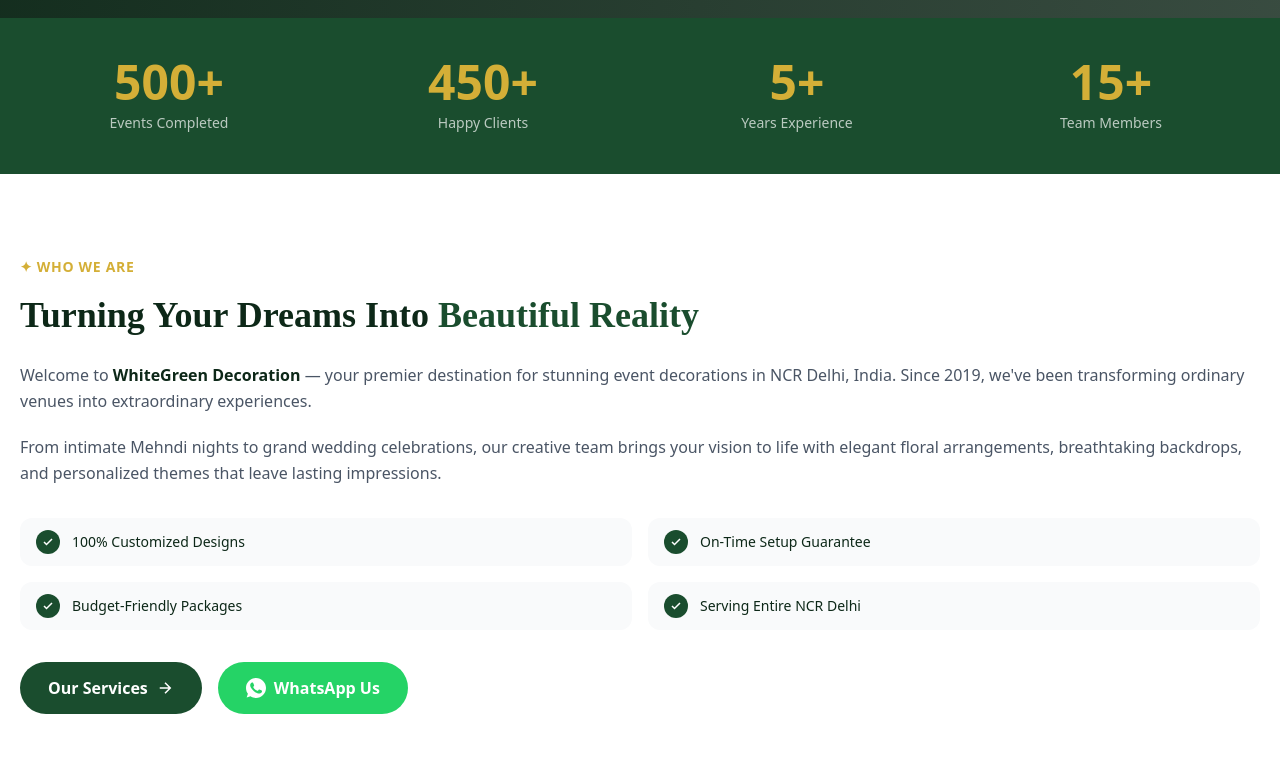
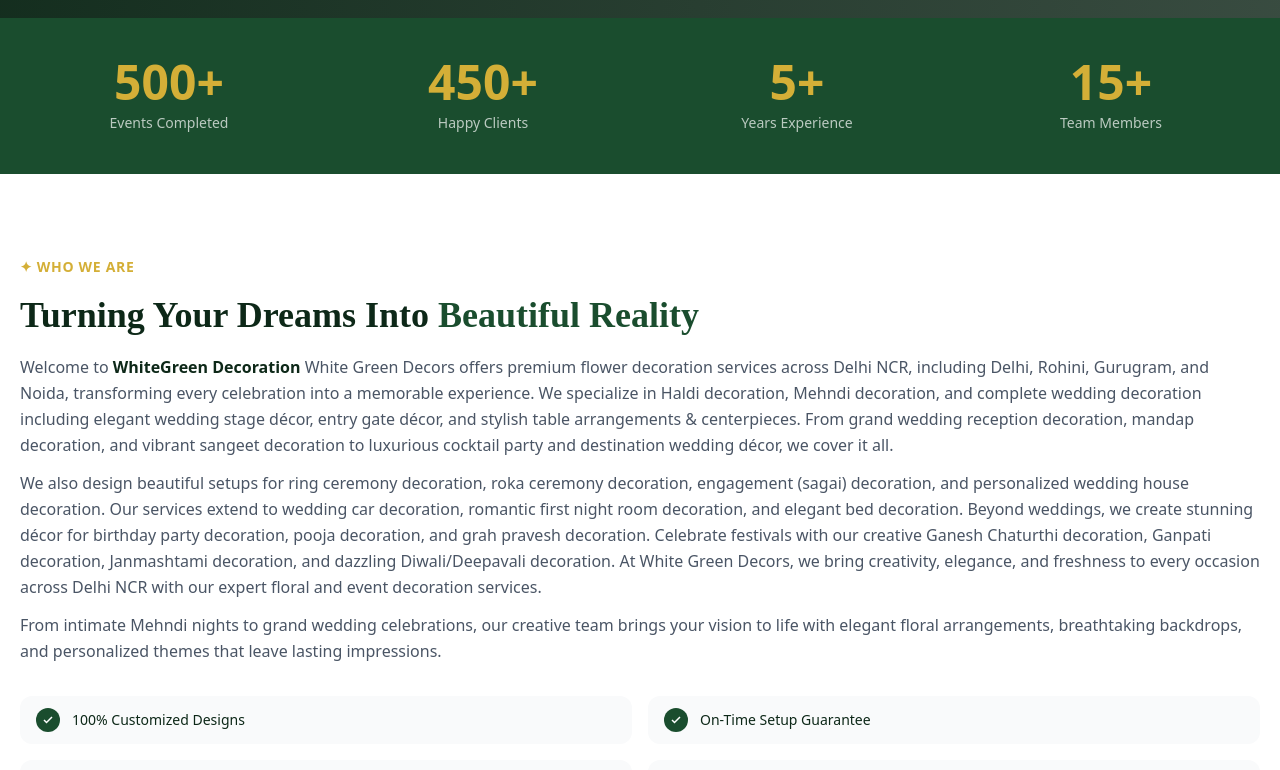
Before and after one commit to mohd12344/whitegreendecor, a Next.js app: page /about in a window 1280 px wide. Shown: the part 518-1288 px from the top of the page. Built offline with nearby package versions, Linux system fonts and the light colour scheme; no server answers; the database is empty; grey boxes are pictures that could not be loaded.

Commit message:
some added

```diff
--- a/app/about/components/structure.js
+++ b/app/about/components/structure.js
@@ -77,19 +77,39 @@
               <span className="inline-block text-[#d4af37] text-sm font-semibold tracking-wider uppercase mb-4">
                 ✦ Who We Are
               </span>
-              <h2 className="font-['Playfair_Display'] text-2xl sm:text-3xl md:text-4xl font-bold text-[#0d2818] mb-6 leading-tight">
+              <h2 className="font-['Playfair_Display'] text-2xl sm:text-3xl md:text-4xl font-bold text-[#0d2818] mb-4 leading-tight">
                 Turning Your Dreams Into{" "}
                 <span className="text-[#1a4d2e]">Beautiful Reality</span>
               </h2>
 
-              <p className="text-gray-600 text-sm md:text-base leading-relaxed mb-5">
+              <p className="text-gray-600 text-sm md:text-base leading-relaxed mb-3">
                 Welcome to{" "}
                 <strong className="text-[#0d2818]">
                   WhiteGreen Decoration
                 </strong>{" "}
-                — your premier destination for stunning event decorations in NCR
-                Delhi, India. Since 2019, we've been transforming ordinary
-                venues into extraordinary experiences.
+                White Green Decors offers premium flower decoration services
+                across Delhi NCR, including Delhi, Rohini, Gurugram, and Noida,
+                transforming every celebration into a memorable experience. We
+                specialize in Haldi decoration, Mehndi decoration, and complete
+                wedding decoration including elegant wedding stage décor, entry
+                gate décor, and stylish table arrangements & centerpieces. From
+                grand wedding reception decoration, mandap decoration, and
+                vibrant sangeet decoration to luxurious cocktail party and
+                destination wedding décor, we cover it all.
+              </p>
+              <p className="text-gray-600 text-sm md:text-base leading-relaxed mb-3">
+                We also design beautiful setups for ring ceremony decoration,
+                roka ceremony decoration, engagement (sagai) decoration, and
+                personalized wedding house decoration. Our services extend to
+                wedding car decoration, romantic first night room decoration,
+                and elegant bed decoration. Beyond weddings, we create stunning
+                décor for birthday party decoration, pooja decoration, and grah
+                pravesh decoration. Celebrate festivals with our creative Ganesh
+                Chaturthi decoration, Ganpati decoration, Janmashtami
+                decoration, and dazzling Diwali/Deepavali decoration. At White
+                Green Decors, we bring creativity, elegance, and freshness to
+                every occasion across Delhi NCR with our expert floral and event
+                decoration services.
               </p>
 
               <p className="text-gray-600 text-sm md:text-base leading-relaxed mb-8">
--- a/app/layout.js
+++ b/app/layout.js
@@ -23,7 +23,7 @@
 export const metadata = {
   title: "White Green Decors | Wedding & Event Decoration Services",
   description:
-    "White Green Decors offers premium wedding and event decoration services including Haldi decor, Mehndi decor, ring ceremony setups, car decoration, and customized event styling. Trusted for quality and reliable service.",
+    "White Green Decors offers premium flower decoration services in Delhi NCR including Delhi, Rohini, Gurugram & Noida. Expert in Haldi, Mehndi, wedding décor, mandap, reception, engagement, birthday, pooja & festival decorations.",
   alternates: {
     canonical: "https://whitegreendecors.com",
   },
--- a/app/services/page.js
+++ b/app/services/page.js
@@ -1,3 +1,4 @@
+export const dynamic = 'force-dynamic'
 import { fetchAllSections } from "@/lib/db/queries";
 import ServicesShow from "./components/sectionShow";
 
--- a/components/home/ServiceCardSection.js
+++ b/components/home/ServiceCardSection.js
@@ -76,9 +76,27 @@
               {/* Overlay on hover */}
               <div className="absolute inset-0 bg-gradient-to-t from-[#0d2818]/80 via-transparent to-transparent opacity-0 group-hover:opacity-100 transition-opacity duration-300" />
               {/* Quick View Button */}{" "}
-              <div className="absolute bottom-4 left-4 right-4 opacity-0 group-hover:opacity-100 translate-y-4 group-hover:translate-y-0 transition-all duration-300">
-                <button className="w-full py-2.5 md:py-3 bg-white text-[#0d2818] font-semibold rounded-full text-sm hover:bg-[#d4af37] transition-colors">
-                  View Details
+              <div
+                onClick={(e) => {
+                  e.stopPropagation();
+                  e.preventDefault();
+                  window.open(
+                    `https://wa.me/916398484419?text=Hi! I'm interested in booking the ${process.env.NEXT_PUBLIC_BASE_URL}/store/${title}/${card.slug}`,
+                    "_blank",
+                    "noopener,noreferrer",
+                  );
+                }}
+                className="absolute bottom-4 left-4 right-4 opacity-0 group-hover:opacity-100 translate-y-4 group-hover:translate-y-0 transition-all duration-300"
+              >
+                <button className="group relative flex justify-center gap-2 items-center w-full py-3 bg-white text-[#0d2818] font-semibold rounded-full text-base overflow-hidden transition-all duration-300 hover:bg-amber-300 active:scale-[0.98]">
+                  <Image
+                    src="/svg-icons/whatsapp.svg"
+                    width={18}
+                    height={18}
+                    className="invert relative z-10 transition-transform duration-300 group-hover:scale-110"
+                    alt="WhatsApp"
+                  />
+                  <span className="relative z-10 tracking-wide">Book now</span>
                 </button>
               </div>
               {/* Price Tag */}
```
